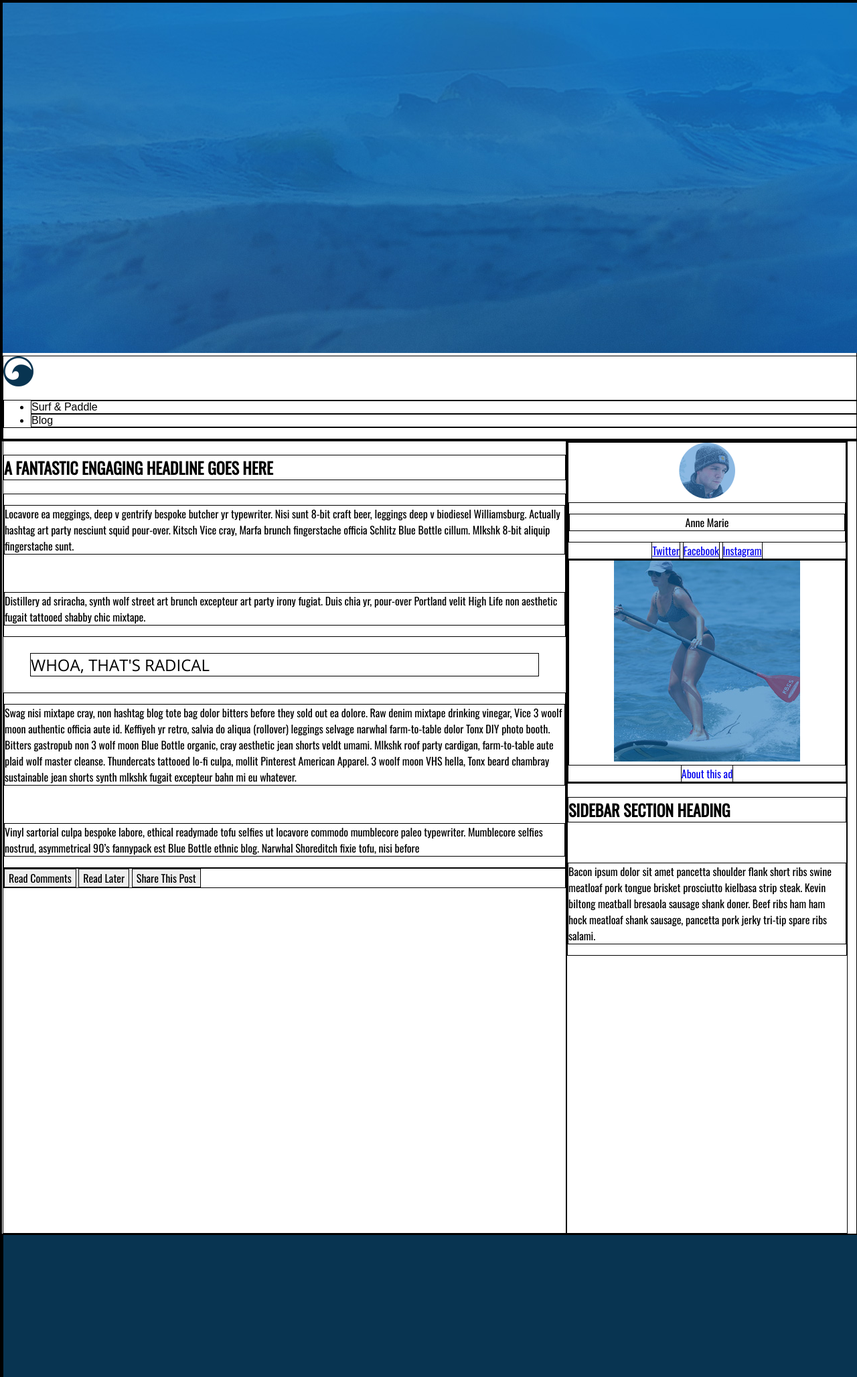
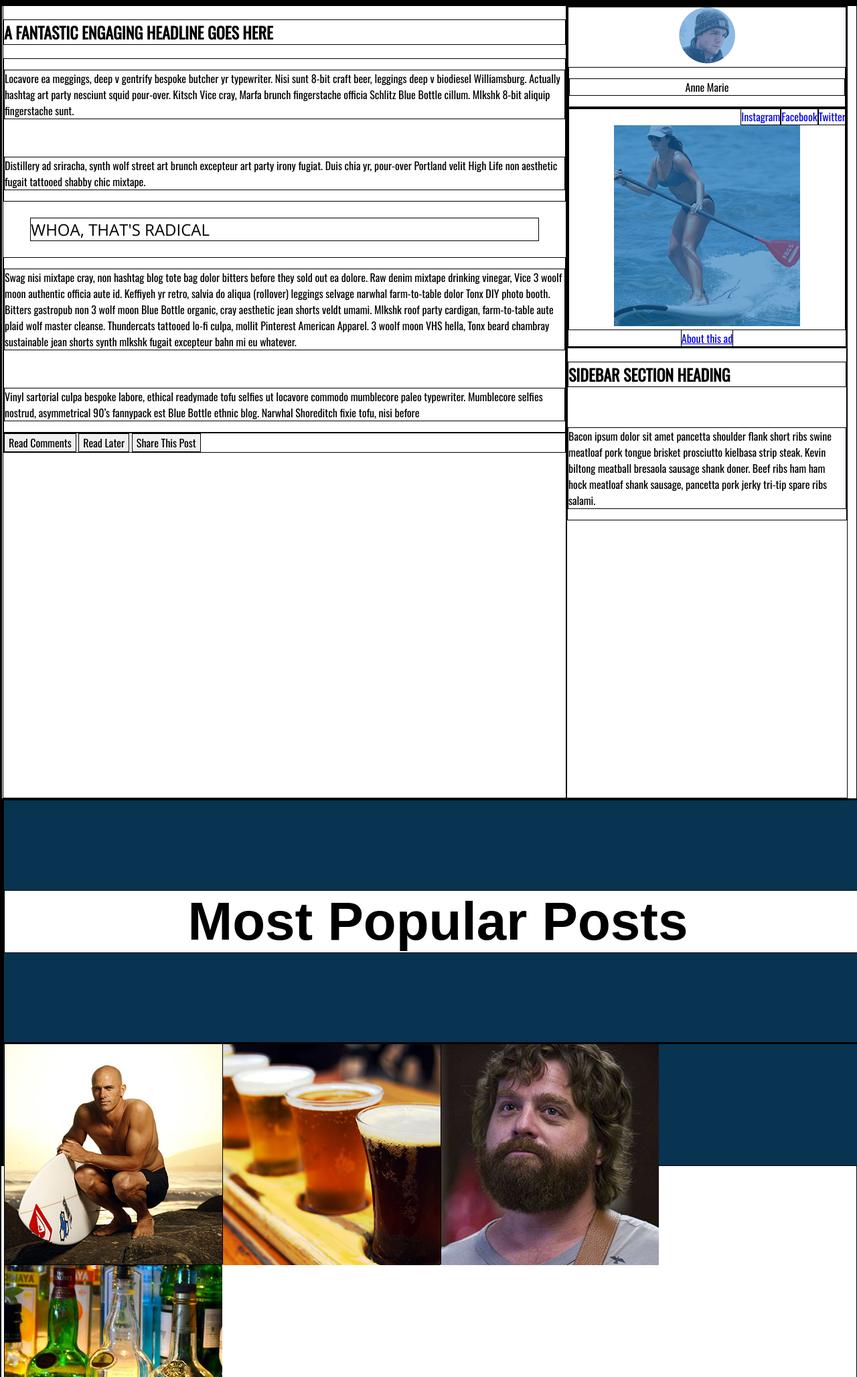
Before and after one commit to robertfine4631/Surf-and-Paddle-Website-A3-, a plain HTML site: page index.html in a window 1280 px wide. Shown: the top 2056 px of the page at 67% size. Drawn offline with nearby package versions, Linux system fonts and the light colour scheme.

Commit message:
added various css and html tags

```diff
--- a/index.html
+++ b/index.html
@@ -12,16 +12,11 @@
   <div class="wrapper">
 
   <!-- Heading -->
-  <section class="headerContainer">
-    <img src="header.jpg" class="headerImage">
-      <nav class="navBar">
-        <img src="logo.png" class="logo">
-       <ul class="LeftNavBar">
-         <li>Surf & Paddle</li>
-          <li> Blog</li>
-       </ul>
-      </nav>
-  </section>
+<header>
+  <div>
+
+  </div>
+</header>
   <!-- Heading Close -->
   <!-- Main Section -->
   <section>
@@ -58,10 +53,11 @@
           <div class="avatarText">
             <p class="avatarP">Anne Marie</p>
           </div>
-          <a href="#">Twitter</a>
-          <a href="#">Facebook</a>
-          <a href="#">Instagram</a>
         </center>
+          <a href="#" class="adlink2">Twitter</a>
+          <a href="g" class="adlink2"> Facebook</a>
+          <a href="#" class="adlink2">Instagram</a>
+
       <!-- Advertisement -->
       <div class="adContainer">
         <div class="ad">
@@ -83,6 +79,21 @@
   <!-- Footer -->
 <section class="bottom">
   <div class="bottom">
+    <center><h5>Most Popular Posts</h5></center>
+    <div class="imageWrapper">
+      <div class="imageFooter">
+       <img src="article-image-1.jpg">
+      </div>
+      <div class="imageFooter">
+       <img src="article-image-2.jpg">
+      </div>
+      <div class="imageFooter">
+       <img src="article-image-3.jpg">
+      </div>
+      <div class="imageFooter">
+       <img src="article-image-4.jpg">
+      </div>
+    </div>
   </div>
 </section>
   <!-- Footer Close -->
--- a/main.css
+++ b/main.css
@@ -9,12 +9,6 @@ body {
 }
 
 
-.headerImage {
-  display: inline;
-}
-.logo {
-  display: inline;
-}
 
 .leftContent {
   width: 842px;
@@ -42,8 +36,8 @@ blockquote {
   text-align: center;
 }
 
-.adLink {
-  text-align: right;
+.adlink2 {
+  float:right;
   text-decoration: none;
 }
 
@@ -53,3 +47,16 @@ blockquote {
   width: 1300px;
   clear: both;
 }
+h5 {
+  font-size: 5em;
+  z-index: 1;
+  background-color: white;
+  vertical-align: top;
+}
+
+.imageFooter {
+  float: left;
+  width: 326px;
+  height: 330px;
+  scale: auto;
+}
```
